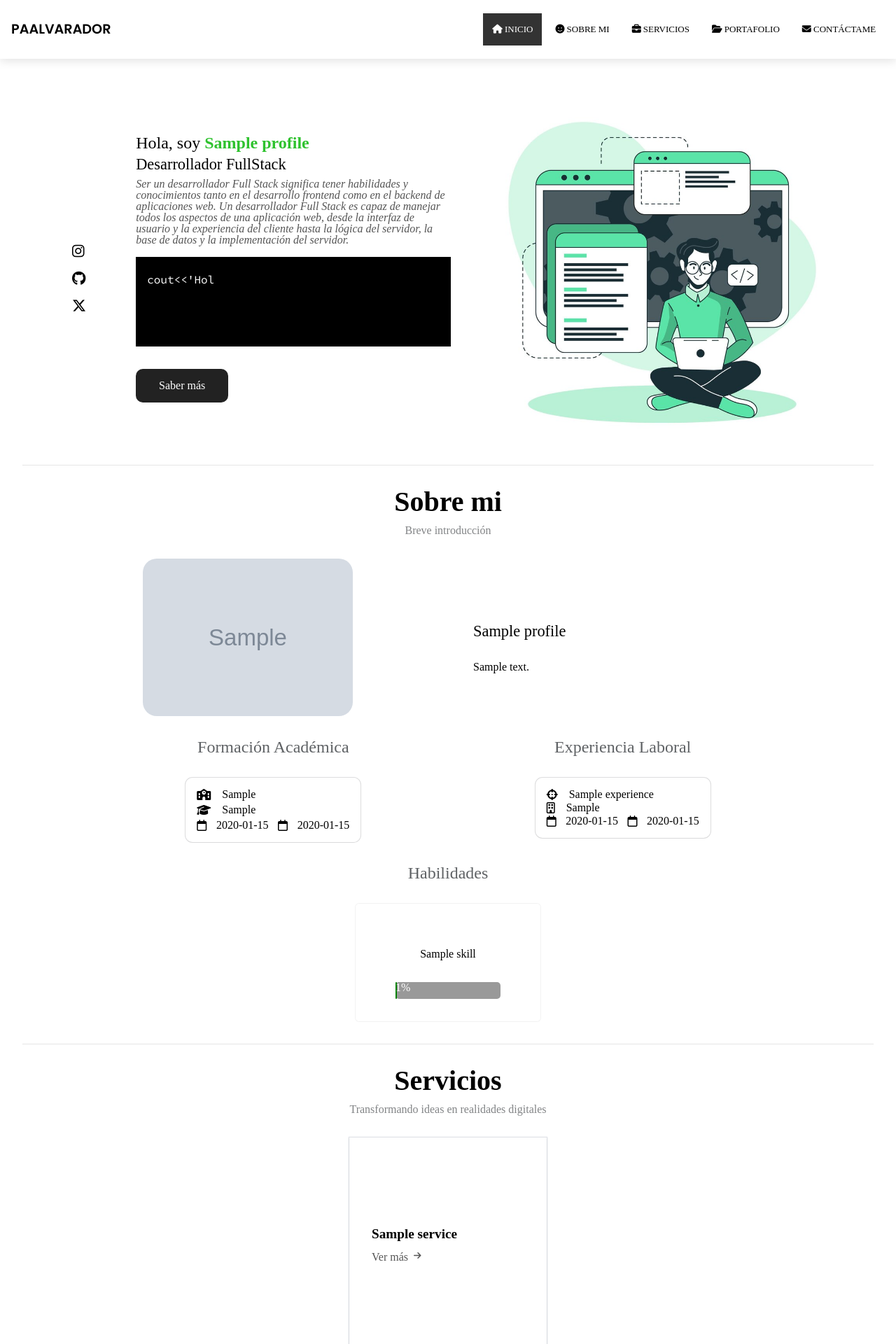
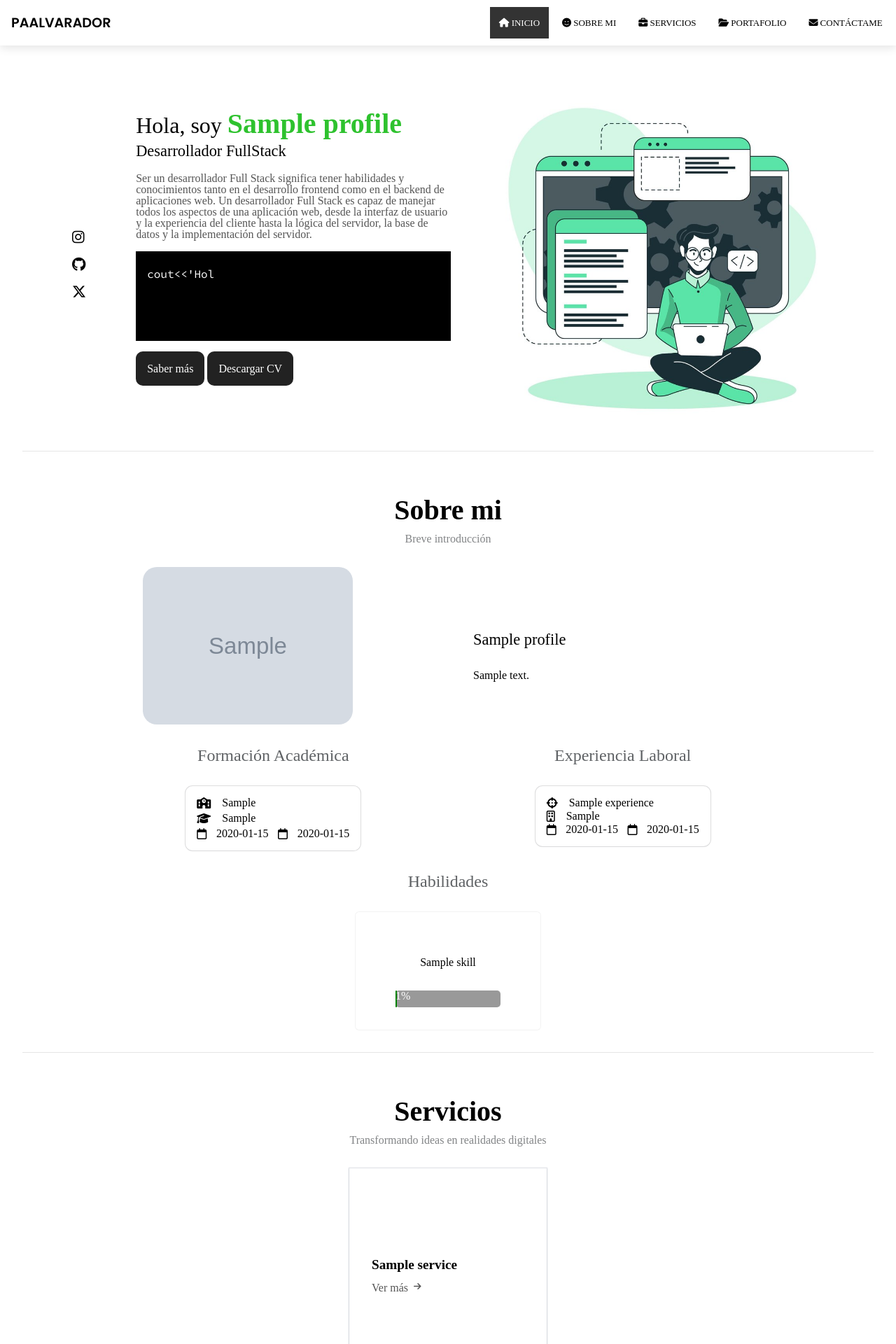
Before and after one commit to paalvarador/django-portafolio-project, a Django app: page / in a window 1280 px wide. Shown: the top 1920 px of the page at 70% size. Run offline with Django 4.2, Linux system fonts and the light colour scheme; tables that the repository leaves empty hold one stand-in row (values such as "Sample post"); grey boxes marked "Sample" are stand-in pictures; some libraries are stand-ins or nearby versions.

Commit message:
Agregando el cv en el modelo de Profile y agregando en HTML para que se puedan descargar el msimo

```diff
--- a/portfolio/admin.py
+++ b/portfolio/admin.py
@@ -4,9 +4,9 @@ from .models import Profile, Project, Skill, Experience, Education, Contact, Ser
 
 # Register your models here.
 class ProfileAdmin(admin.ModelAdmin):
-    fields = ['name', 'bio', 'profile_picture', 'email', 'phone', 'linkedin', 'github', 'x', 'personal_website']
+    fields = ['name', 'bio', 'profile_picture', 'email', 'phone', 'linkedin', 'github', 'x', 'personal_website', 'cv']
 
-    list_display = ['name', 'email', 'phone']
+    list_display = ['name', 'email', 'phone', 'cv']
 
 admin.site.register(Profile, ProfileAdmin)
 
--- a/portfolio/models.py
+++ b/portfolio/models.py
@@ -11,6 +11,7 @@ class Profile(models.Model):
     github = models.URLField(blank=True, null=True)
     x = models.URLField(blank=True, null=True)
     personal_website = models.URLField(blank=True, null=True)
+    cv = models.FileField(upload_to="portfolio/cv/", blank=True, null=True)
 
     def __str__(self) -> str:
         return self.name
--- a/portfolio/static/portfolio/css/styles.css
+++ b/portfolio/static/portfolio/css/styles.css
@@ -1,5 +1,5 @@
 :root {
-  --header-height: 3rem;
+  --header-height: 4rem;
 
   /*======== Colors ===========*/
   /* Color mode HSL(hue, saturation, lightness)*/
@@ -55,6 +55,7 @@ html, body {
     flex-direction: column;
     justify-content: center;
     align-items: center;
+    margin-top: var(--header-height);
 }
 
 .section_title {
@@ -84,6 +85,7 @@ html, body {
     width: 100%;
     z-index: 100;
     box-shadow: rgba(0, 0, 0, 0.1) 0px 4px 12px;
+    position: fixed;
 }
 
 .header h1 {
@@ -96,7 +98,7 @@ html, body {
 .header ul {
     list-style: none;
     display: flex;
-    padding: 0.8rem;
+    padding: 0.2rem;
 }
 
 .hamburger {
@@ -149,6 +151,11 @@ main {
 /* Estilos profile */
 .profile_information {
     display: flex;
+    flex-direction: column;
+}
+
+.section_content_profile {
+    display: flex;
     flex-wrap: wrap-reverse;
     flex-direction: row;
     justify-content: space-evenly;
@@ -187,31 +194,35 @@ main {
     flex-direction: column;
 }
 
+.profile_buttons {
+    margin-bottom: 4rem;
+}
+
 .introduction {
     display: flex;
     flex-direction: column;
 }
 
 .introduction_presentation {
-    font-size: 1.5rem;
+    font-size: 2rem;
     margin-bottom: 0.5rem;
 }
 
 .introduction_name {
+    font-size: 2.5rem;
     color: rgba(0, 180, 0, 0.82);
     font-weight: 800;
 }
 
 .introduction_title {
     font-size: 1.4rem;
-    margin-bottom: 0.5rem;
+    margin-bottom: 1.2rem;
 }
 
 .introduction_description {
     font-size: 1rem;
     margin-bottom: 1rem;
     font-weight: normal;
-    font-style: italic;
     color: #555;
 }
 
@@ -245,7 +256,6 @@ main {
     display: flex;
     flex-direction: column;
     align-items: center;
-    margin-top: 2rem;
     border-bottom: 1px solid rgba(0, 0, 0, 0.1);
 }
 
@@ -387,7 +397,6 @@ main {
     display: flex;
     flex-direction: column;
     align-items: center;
-    margin-top: 2rem;
     padding-bottom: 2rem;
     border-bottom: 1px solid rgba(0, 0, 0, 0.1);
 }
@@ -439,12 +448,8 @@ main {
 
 /* Portfolio section */
 .portfolio_information {
-    margin-top: 2rem;
+    border: 1px solid white;
     border-bottom: 1px solid rgba(0, 0, 0, 0.1);
-}
-
-.section_content {
-    padding: 2rem 0;
 }
 
 .card_project {
@@ -468,6 +473,7 @@ main {
 
 /* Sectión Contact */
 .contact_information {
+    border: 1px solid white;
     margin-top: 2rem;
 }
 
@@ -576,6 +582,10 @@ main {
 
 /* Media Queries */
 @media (max-width: 768px){
+    .section_header {
+        margin-top: 0.4rem;
+    }
+
     .header {
         position: fixed;
         bottom: 0;
--- a/portfolio/templates/portfolio/home.html
+++ b/portfolio/templates/portfolio/home.html
@@ -1,5 +1,8 @@
 {% extends 'portfolio/layout.html' %} {% block main %}
+<!-- Section Profile -->
 <section id="profile" class="profile_information">
+  <div class="section_header"></div>
+  <div class="section_content_profile">
     <div class="profile_social_links">
       <ul class="social_links">
         <li>
@@ -28,21 +31,28 @@
         <p class="introduction_description">
           Ser un desarrollador Full Stack significa tener habilidades y
           conocimientos tanto en el desarrollo frontend como en el backend de
-        aplicaciones web. Un desarrollador Full Stack es capaz de manejar todos
-        los aspectos de una aplicación web, desde la interfaz de usuario y la
-        experiencia del cliente hasta la lógica del servidor, la base de datos y
-        la implementación del servidor.
+          aplicaciones web. Un desarrollador Full Stack es capaz de manejar
+          todos los aspectos de una aplicación web, desde la interfaz de usuario
+          y la experiencia del cliente hasta la lógica del servidor, la base de
+          datos y la implementación del servidor.
         </p>
       </div>
       <div class="profile_info_typing">
         <span id="typewriter"></span>
       </div>
+      <div class="profile_buttons">
         <a class="button-profile" href="#about">Saber más</a>
+        <a download href="{{ profile_info.cv.url }}" class="button-profile"
+          >Descargar CV</a
+        >
+      </div>
     </div>
     <div class="profile_picture">
       <img src="../../static/portfolio/images/developer.jpeg" width="500px" />
     </div>
+  </div>
 </section>
+<!-- Section About -->
 <section id="about" class="about_information">
   <div class="section_header">
     <span class="section_title">Sobre mi</span>
@@ -142,6 +152,7 @@
     {% endif %}
   </div>
 </section>
+<!-- Section Services -->
 <section id="services" class="services_information">
   <div class="section_header">
     <span class="section_title">Servicios</span>
@@ -171,6 +182,7 @@
     {% endif %}
   </div>
 </section>
+<!-- Section Portfolio -->
 <section id="portfolio" class="portfolio_information">
   <div class="section_header">
     <span class="section_title">Portafolio</span>
@@ -204,6 +216,7 @@
     {% endif %}
   </div>
 </section>
+<!-- Section Contact -->
 <section id="contact" class="contact_information">
   <div class="section_header">
     <span class="section_title">Contáctame</span>
```
Also changed, not shown: portfolio/templates/portfolio/contact_success.html (deleted, +0 -12 lines), portfolio/migrations/0006_profile_cv.py (added). Lines whose indentation alone changed are shown as unchanged.
